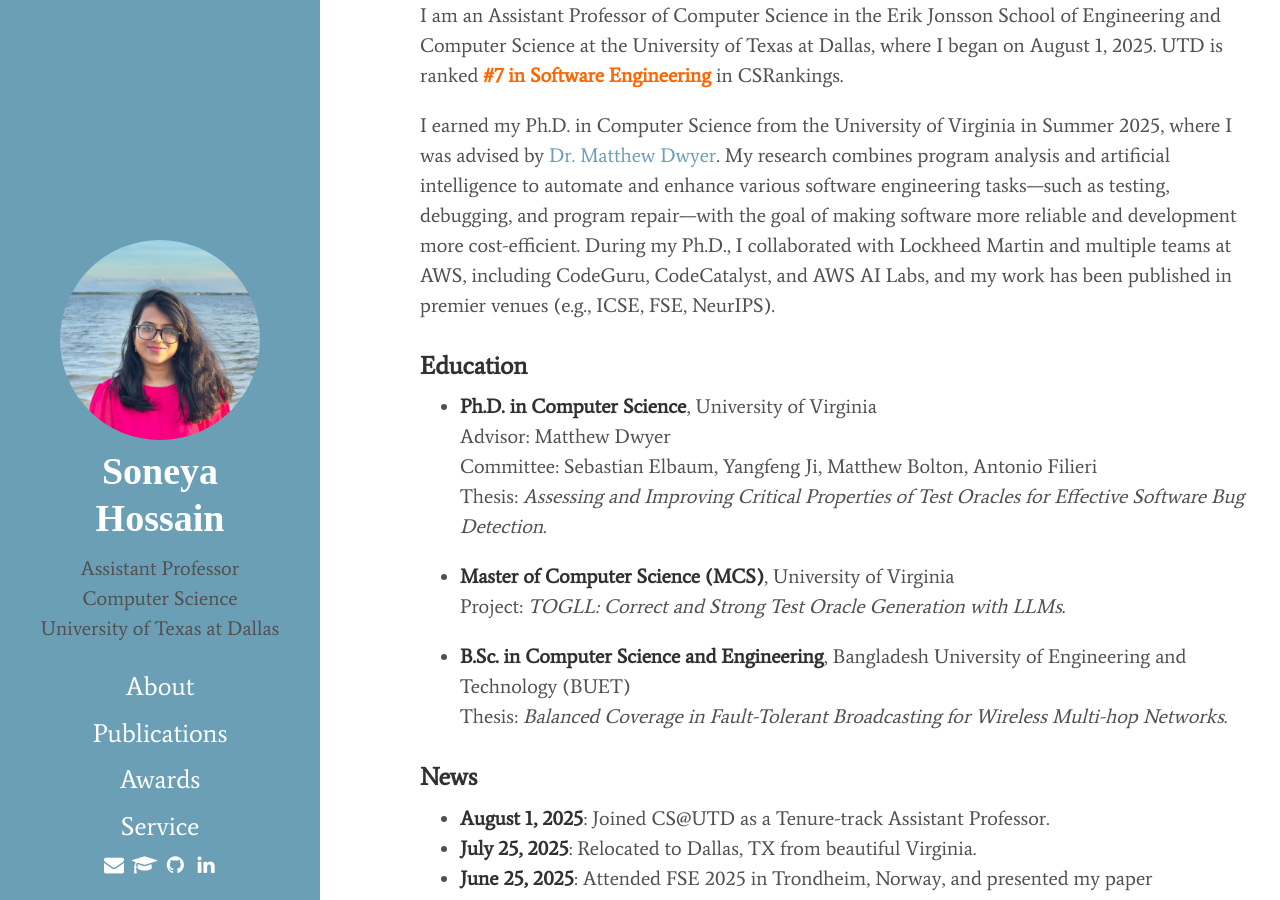
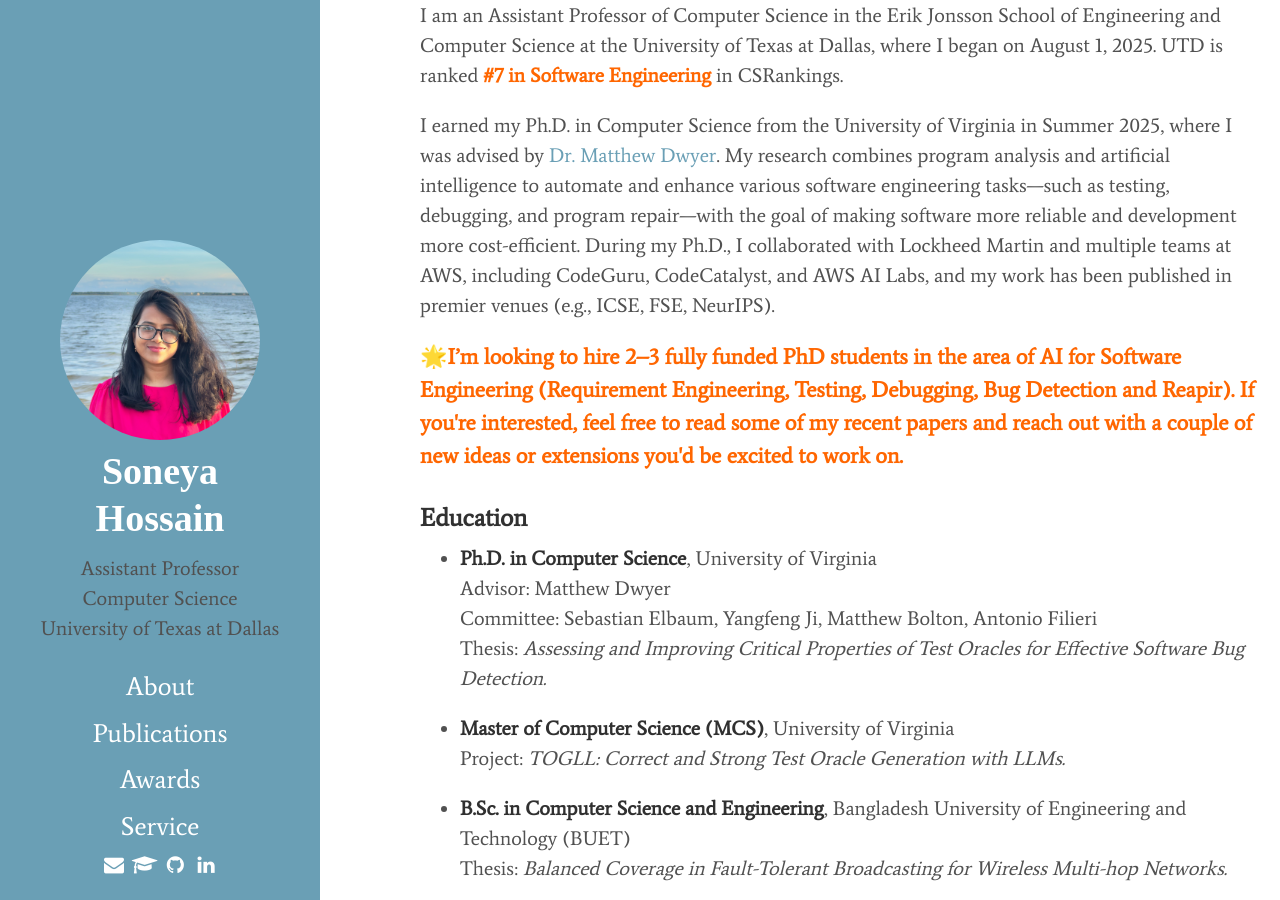
Before and after one commit to soneyahossain/soneyahossain.github.io, a Jekyll site: the page built from index.md, in a window 1280 px wide and 900 px high. Built offline with Jekyll 4.4.1, drawn with Linux system fonts in a browser that asks for light colours; cached includes are drawn as plain includes.

Commit message:
Update index.md

```diff
--- a/index.md
+++ b/index.md
@@ -7,6 +7,9 @@ I am an Assistant Professor of Computer Science in the Erik Jonsson School of En
 
 I earned my Ph.D. in Computer Science from the University of Virginia in Summer 2025, where I was advised by <a href="https://matthewbdwyer.github.io/">Dr. Matthew Dwyer</a>. My research combines program analysis and artificial intelligence to automate and enhance various software engineering tasks—such as testing, debugging, and program repair—with the goal of making software more reliable and development more cost-efficient. During my Ph.D., I collaborated with Lockheed Martin and multiple teams at AWS, including CodeGuru, CodeCatalyst, and AWS AI Labs, and my work has been published in premier venues (e.g., ICSE, FSE, NeurIPS).
 
+<p style="color:#ff6600; font-weight:bold; font-size:1.1em;">
+🌟I’m looking to hire 2–3 fully funded PhD students in the area of AI for Software Engineering (Requirement Engineering, Testing, Debugging, Bug Detection and Reapir). If you're interested, feel free to read some of my recent papers and reach out with a couple of new ideas or extensions you'd be excited to work on.
+</p>
 
 ### Education
 
```
